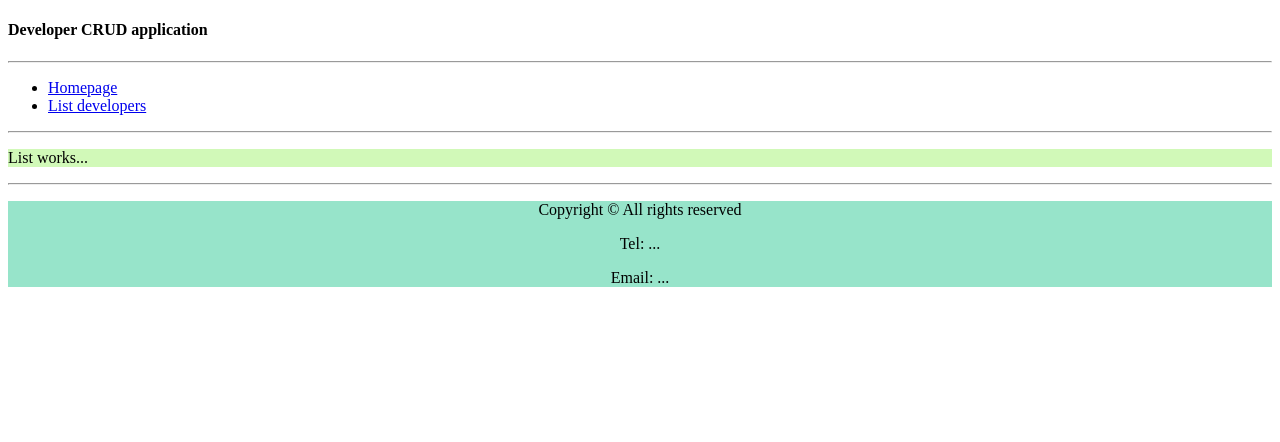
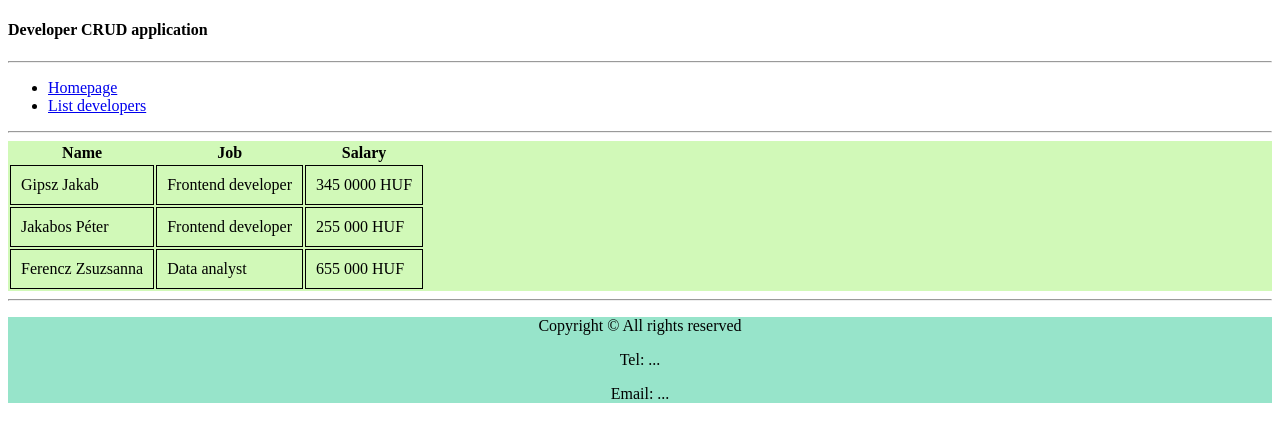
Before and after one commit to siposm/jrfr, an Angular app: page /list in a window 1280 px wide. Shown: the top 442 px of the page. Built offline with nearby package versions, Linux system fonts and the light colour scheme.

Commit message:
list view for developers finished

```diff
--- /dev/null
+++ b/src/app/developer.ts
@@ -0,0 +1,24 @@
+export class Developer {
+    name: string = ""
+    job: string = ""
+    salary: number = 0
+
+    getFormattedSalary(): string {
+        let out = ""
+        for (let i = 0; i < this.salary.toString().length; i++) {
+            out += this.salary.toString()[i]
+            if (i == 2) {
+                out += " "
+            }
+        }
+        return out + " HUF"
+
+        // házi feladat!!!
+        // 4000000 -> 4.000.000
+        // 400000 -> 400.000
+        // 40000 -> 40.000
+        // 4000 -> 4000
+        // 400 -> 400
+        // 40 -> 40
+    }
+}
--- a/src/app/list/list.component.css
+++ b/src/app/list/list.component.css
@@ -1,3 +1,8 @@
 .wrapper {
     background-color: rgb(209, 249, 184);
 }
+
+table td {
+    border: 1px solid #000;
+    padding: 10px;
+}
--- a/src/app/list/list.component.html
+++ b/src/app/list/list.component.html
@@ -1,3 +1,18 @@
 <div class="wrapper">
-    <p>List works...</p>
+    <table>
+        <thead>
+            <tr>
+                <th>Name</th>
+                <th>Job</th>
+                <th>Salary</th>
+            </tr>
+        </thead>
+        <tbody>
+            <tr *ngFor="let dev of developers">
+                <td>{{ dev.name }}</td>
+                <td>{{ dev.job }}</td>
+                <td>{{ dev.getFormattedSalary() }}</td>
+            </tr>
+        </tbody>
+    </table>
 </div>
--- a/src/app/list/list.component.ts
+++ b/src/app/list/list.component.ts
@@ -1,4 +1,5 @@
 import { Component } from '@angular/core';
+import { Developer } from '../developer';
 
 @Component({
   selector: 'app-list',
@@ -6,5 +7,40 @@ import { Component } from '@angular/core';
   styleUrl: './list.component.css'
 })
 export class ListComponent {
+  developers: Developer[] = []
 
+  constructor() {
+    this.seed()
+  }
+
+  // getFormattedSalary(salary: number): string {
+  //   let out = ""
+  //   for (let i = 0; i < salary.toString().length; i++) {
+  //     out += salary.toString()[i]
+  //     if (i == 2) {
+  //       out += " "
+  //     }
+  //   }
+  //   return out + " HUF"
+  // }
+
+  seed(): void {
+    let d = new Developer()
+    d.name = "Gipsz Jakab"
+    d.salary = 3450000
+    d.job = "Frontend developer"
+    this.developers.push(d)
+
+    d = new Developer()
+    d.name = "Jakabos Péter"
+    d.salary = 255000
+    d.job = "Frontend developer"
+    this.developers.push(d)
+
+    d = new Developer()
+    d.name = "Ferencz Zsuzsanna"
+    d.salary = 655000
+    d.job = "Data analyst"
+    this.developers.push(d)
+  }
 }
```
